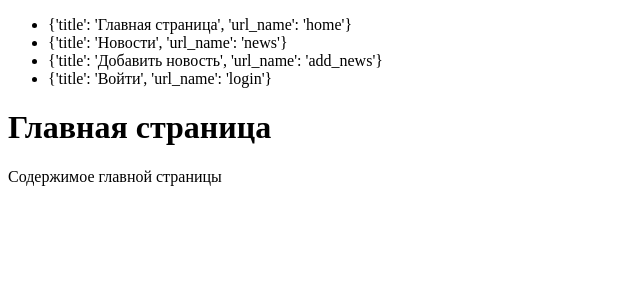
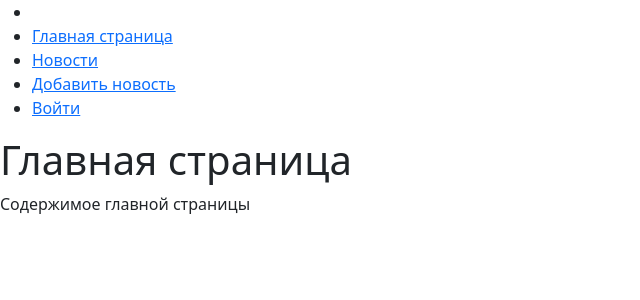
Before and after one commit to TheBolotnik/SF-PDEV22, a Django app: page / in a window 1280 px wide. Shown: the top 300 px of the page, without its empty margins (0-640 px from the left). Run offline with Django 4.2, Linux system fonts and the light colour scheme.

Commit message:
Add files via upload

```diff
--- a/NewsPapper/news/templates/news/NewsList.html
+++ b/NewsPapper/news/templates/news/NewsList.html
@@ -2,12 +2,13 @@
 
 {% block content %}
 <h1>{{title}}</h1>
-<ul>
+<ul class="news_list">
     {% for p in posts %}
     <li>
         <h2>{{p.title}}</h2>
         <p>{{p.date}}</p>
-        <p>{{p.description}}</p>
+        <p>{{p.description|truncatechars:20}}</p>
+        <p class="read_post"><a href="{{p.get_url}}">Читать новость</a></p>
         <hr>
     </li>
     {% endfor %}
--- a/NewsPapper/news/templates/news/default.html
+++ b/NewsPapper/news/templates/news/default.html
@@ -1,15 +1,24 @@
+{% load static %}
 <!DOCTYPE html>
 <html>
 <head>
 	<title>{{title}}</title>
+	<link type="text/css" href="{% static 'news/css/styles.css' %}" rel="stylesheet" />
 </head>
 <body>
+<table class="table-page" border="0" cellpadding="0" cellspacing="0">
+	<tr><td valign=top>
 {% block mainmenu %}
-<ul>
+		<ul>
+	<li class="mainmenu"><a href="{% url 'home' %}"></a></li>
 	{% for m in menu %}
-<li>{{m}}</li>
+		{% if not forloop.last %}
+			<li><a href="{% url m.url_name %}">{{m.title}}</a></li>
+		{% else %}
+			<li class="last"><a href="{% url m.url_name %}">{{m.title}}</a></li>
+		{% endif%}
 	{% endfor %}
-</ul>
+		</ul>
 {% endblock mainmenu %}
 
 {% block content %}
```
